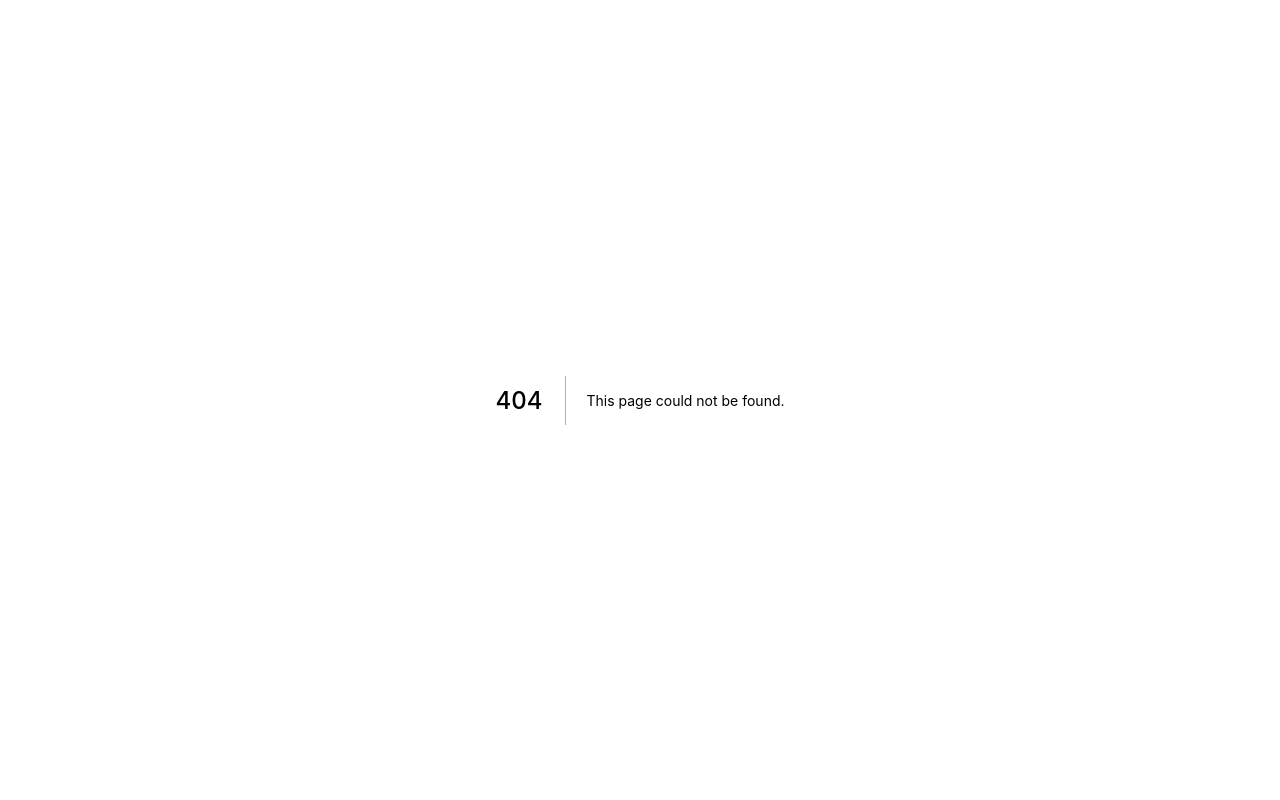
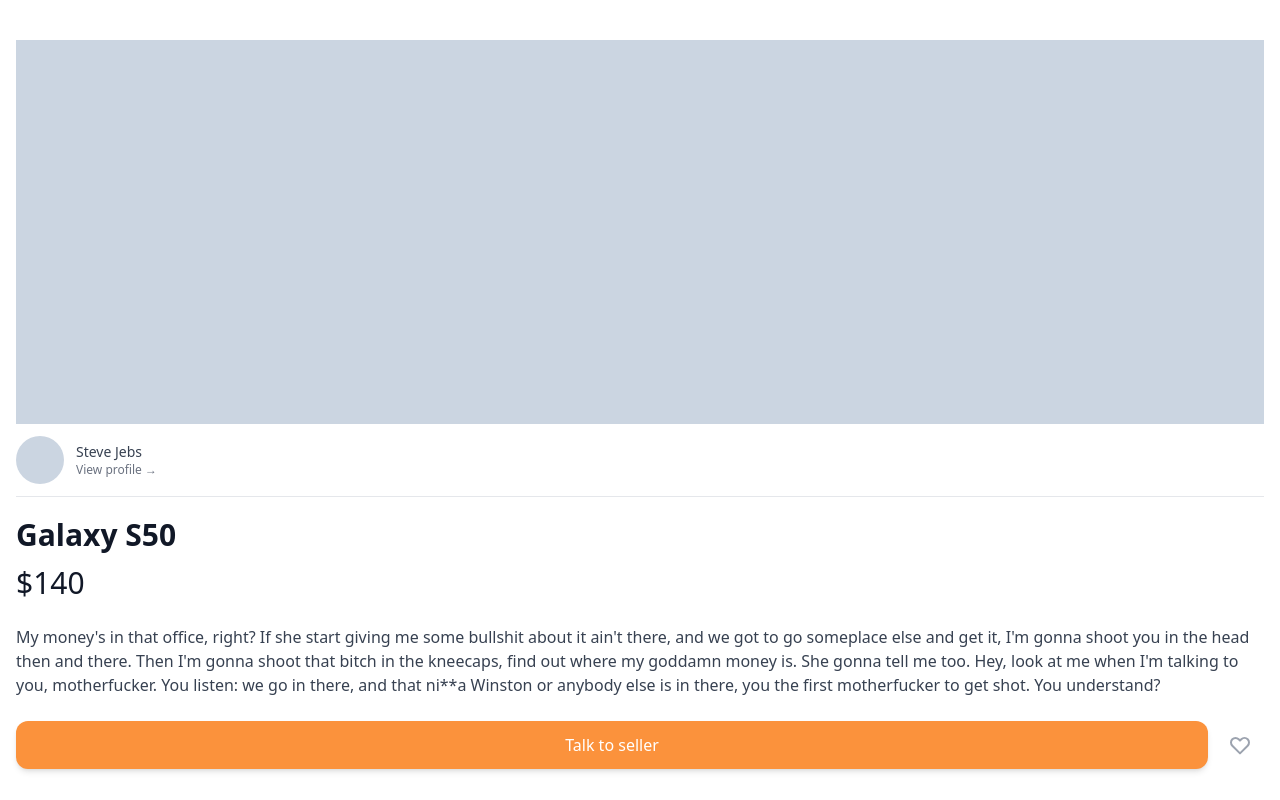
Before and after one commit to chyoni/carrot-market, a Next.js app: page /items/1 in a window 1280 px wide. Before the commit this address had no page. Shown: the top 800 px of the page. Built offline with nearby package versions, Linux system fonts and the light colour scheme.

Commit message:
#16 Item Detail Screen

```diff
--- /dev/null
+++ b/pages/items/[id].tsx
@@ -0,0 +1,76 @@
+import type { NextPage } from 'next';
+
+const ItemDetail: NextPage = () => {
+  return (
+    <div className="px-4 py-10">
+      <div className="mb-8">
+        <div className="h-96 bg-slate-300" />
+        <div className="flex py-3 border-b items-center space-x-3 cursor-pointer">
+          <div className="w-12 h-12 rounded-full bg-slate-300" />
+          <div>
+            <p className="text-sm font-medium text-gray-700">Steve Jebs</p>
+            <p className="text-xs font-medium text-gray-500">
+              View profile &rarr;
+            </p>
+          </div>
+        </div>
+        <div className="mt-5">
+          <h1 className="text-3xl font-bold text-gray-900">Galaxy S50</h1>
+          <span className="text-3xl mt-3 text-gray-900 block">$140</span>
+          <p className="text-base my-6 text-gray-700">
+            My money&apos;s in that office, right? If she start giving me some
+            bullshit about it ain&apos;t there, and we got to go someplace else
+            and get it, I&apos;m gonna shoot you in the head then and there.
+            Then I&apos;m gonna shoot that bitch in the kneecaps, find out where
+            my goddamn money is. She gonna tell me too. Hey, look at me when
+            I&apos;m talking to you, motherfucker. You listen: we go in there,
+            and that ni**a Winston or anybody else is in there, you the first
+            motherfucker to get shot. You understand?
+          </p>
+          <div className="flex items-center justify-between space-x-2">
+            <button
+              className="flex-1 bg-orange-400 text-white py-3 rounded-xl hover:bg-orange-500
+            focus:outline-none focus:ring-2 font-medium focus:ring-offset-2 focus:ring-orange-500 shadow-md"
+            >
+              Talk to seller
+            </button>
+            <button
+              className="p-3 flex items-center justify-center text-gray-400 hover:bg-gray-100 rounded-md
+            focus:outline-none focus:ring-2 focus:ring-offset-2 focus:ring-red-400"
+            >
+              <svg
+                className="h-6 w-6 "
+                xmlns="http://www.w3.org/2000/svg"
+                fill="none"
+                viewBox="0 0 24 24"
+                stroke="currentColor"
+                aria-hidden="true"
+              >
+                <path
+                  strokeLinecap="round"
+                  strokeLinejoin="round"
+                  strokeWidth="2"
+                  d="M4.318 6.318a4.5 4.5 0 000 6.364L12 20.364l7.682-7.682a4.5 4.5 0 00-6.364-6.364L12 7.636l-1.318-1.318a4.5 4.5 0 00-6.364 0z"
+                />
+              </svg>
+            </button>
+          </div>
+        </div>
+      </div>
+      <div>
+        <h2 className="text-2xl font-bold text-gray-900">Similar items</h2>
+        <div className="mt-6 grid grid-cols-2 gap-4">
+          {[1, 2, 3, 4, 5, 6].map((_, i) => (
+            <div key={i} className="">
+              <div className="h-56 w-full mb-4 bg-slate-300" />
+              <h3 className=" text-gray-700 -mb-1">Galaxy S60</h3>
+              <span className="text-sm font-medium text-gray-900">$6</span>
+            </div>
+          ))}
+        </div>
+      </div>
+    </div>
+  );
+};
+
+export default ItemDetail;
```
Also changed, not shown: 1 other file (tests, documents, lock files or other folders).
